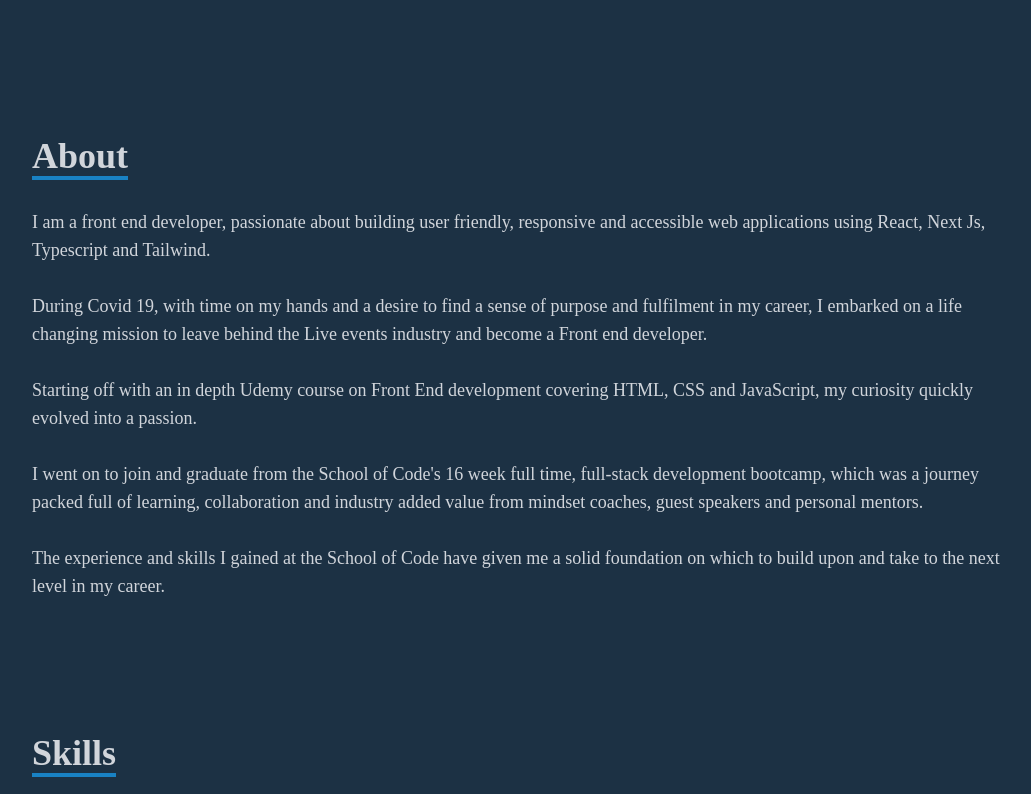
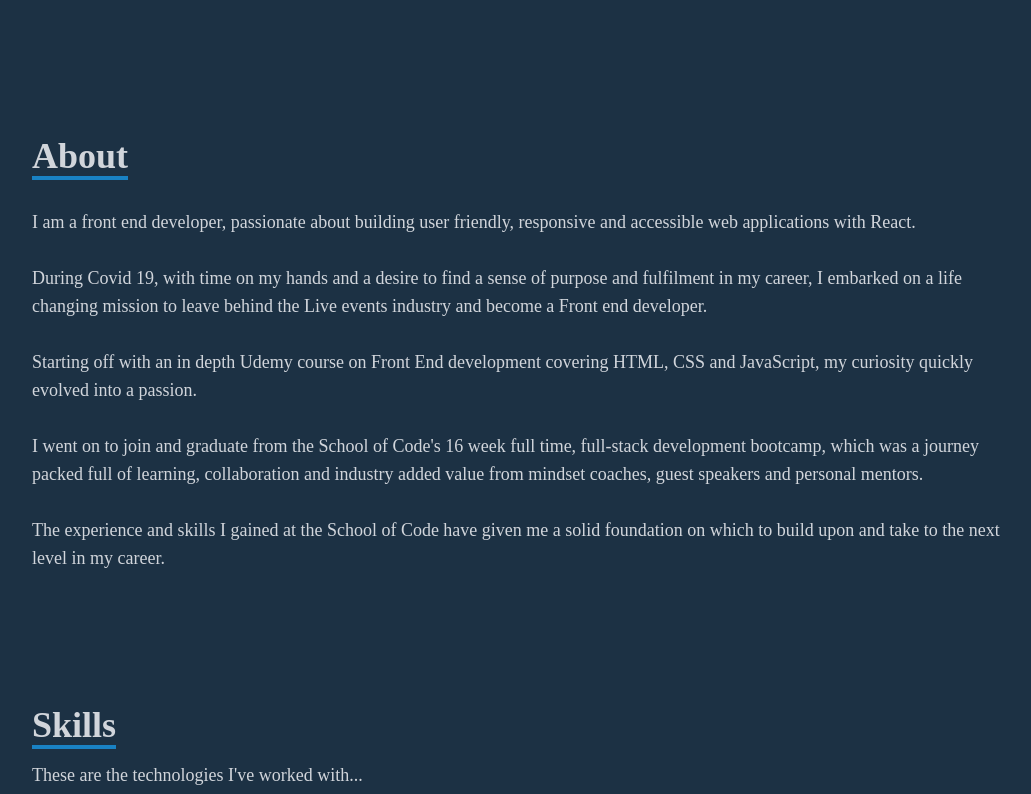
Before and after one commit to BlakeLawrence/portfolio, a React (Create React App) app: page / in a window 1280 px wide. Shown: the part 664-1458 px from the top of the page, without its empty margins (124-1155 px from the left). Built offline with nearby package versions, Linux system fonts and the light colour scheme.

Commit message:
about update

```diff
--- a/src/components/About.jsx
+++ b/src/components/About.jsx
@@ -17,8 +17,7 @@ const About = () => {
         <section className="max-w-[1000px] w-full px-4 text-sm md:text-lg">
           <p className="pl-0 w-full">
             I am a front end developer, passionate about building user friendly,
-            responsive and accessible web applications using React, Next Js,
-            Typescript and Tailwind.
+            responsive and accessible web applications with React.
             <br />
             <br />
             During Covid 19, with time on my hands and a desire to find a sense
```
